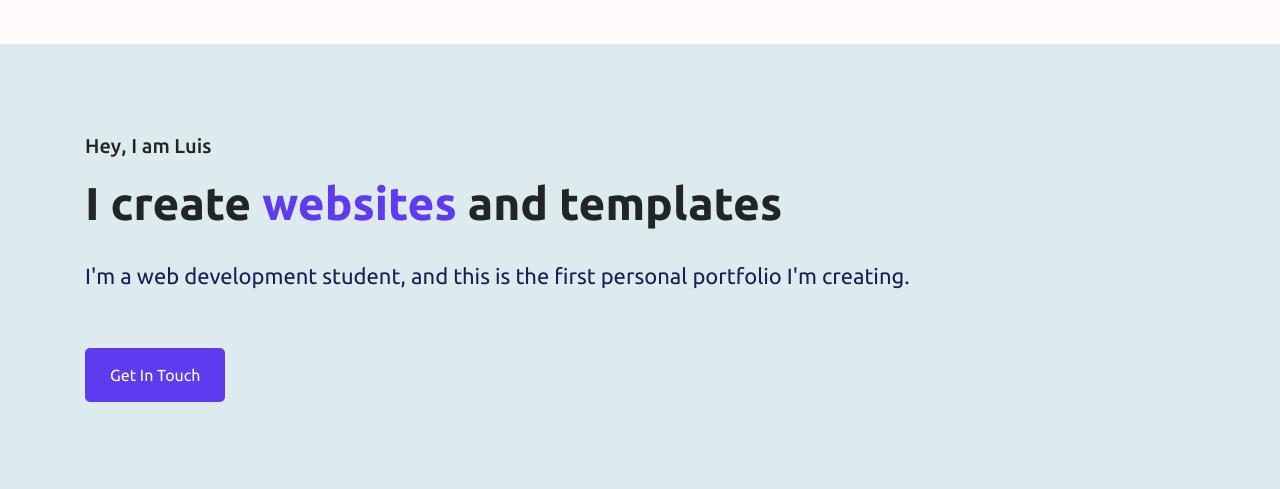
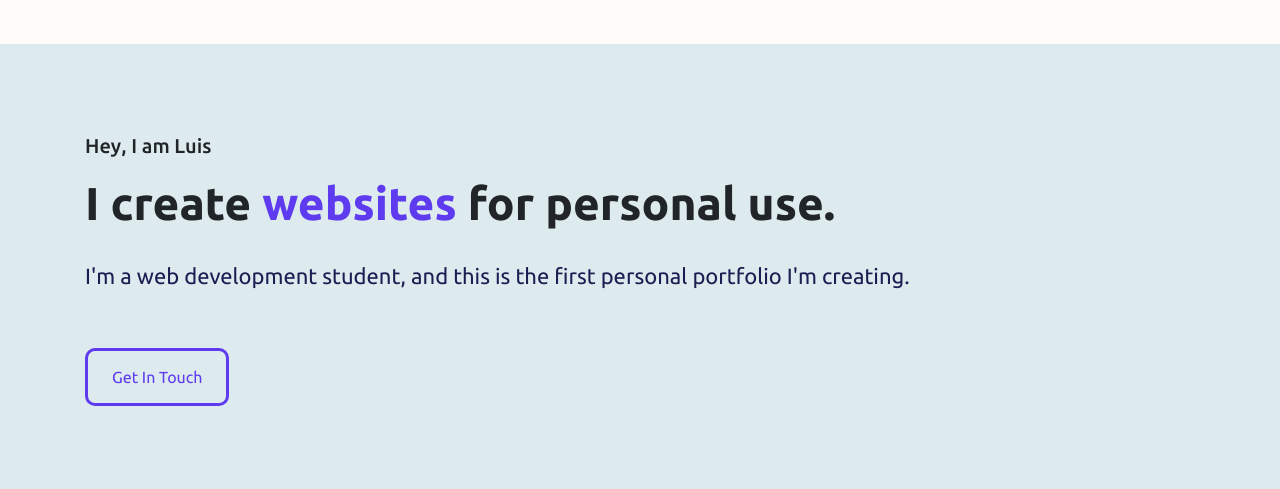
Before and after one commit to luis-afonso136/Personal-Portfolios, a plain HTML site: page index.html in a window 1280 px wide. Shown: the part 108-597 px from the top of the page. Drawn offline with nearby package versions, Linux system fonts and the light colour scheme.

Commit message:
Personal Portfolio #1

```diff
--- a/index.html
+++ b/index.html
@@ -5,14 +5,13 @@
     <meta charset="UTF-8">
     <meta name="viewport" content="width=device-width, initial-scale=1.0">
     <link rel="stylesheet" href="./style.css">
-    <link rel="stylesheet" href="./index.js">
     <link href="https://cdn.jsdelivr.net/npm/bootstrap@5.3.3/dist/css/bootstrap.min.css" rel="stylesheet"
         integrity="sha384-QWTKZyjpPEjISv5WaRU9OFeRpok6YctnYmDr5pNlyT2bRjXh0JMhjY6hW+ALEwIH" crossorigin="anonymous">
     <script src="https://cdn.jsdelivr.net/npm/bootstrap@5.3.3/dist/js/bootstrap.bundle.min.js"
         integrity="sha384-YvpcrYf0tY3lHB60NNkmXc5s9fDVZLESaAA55NDzOxhy9GkcIdslK1eN7N6jIeHz"
         crossorigin="anonymous"></script>
     <link href="https://cdn.jsdelivr.net/npm/remixicon@4.3.0/fonts/remixicon.css" rel="stylesheet" />
-    <title>Personal Portfolio</title>
+    <title>Personal Portfolio #1 | Luis Afonso</title>
 </head>
 
 <body>
@@ -21,19 +20,20 @@
         <a href="#">Home</a>
         <a href="#">About Me</a>
         <a href="#">Links</a>
-        <button href="#my-projects"><i class="ri-github-fill"></i>My Projects</button>
+        <button href="#"><i class="ri-github-fill"></i>My Projects</button>
     </nav>
 
     <div class="main">
         <div class="left">
             <h5>Hey, I am Luis</h5>
-            <h3>I create <span>websites</span> and templates</h3>
+            <h3>I create <span>websites</span> for personal use.</h3>
             <p>
                 I'm a web development student, and this is the first personal portfolio I'm creating.
             </p>
             <button>Get In Touch</button>
         </div>
     </div>
+
     <section>
         <div class="container">
             <div class="row">
@@ -59,9 +59,9 @@
                     </div>
                 </div>
             </div>
-
         </div>
     </section>
+
 
     <footer class="site-footer footer bg-black text-white">
         <div class="p-4">
--- a/style.css
+++ b/style.css
@@ -40,7 +40,7 @@ html {
 }
 
 .main {
-    background-color: #deebee;;
+    background-color: #deebee;
     padding: 90px 85px;
     display: flex;
     align-items: center;
@@ -72,12 +72,18 @@ html {
 
 .main .left button {
     margin-top: 40px;
+    color:#5e3bee;
+    cursor: pointer;
+    background-color: #deebee;
+    padding: 14px 24px;
+    border: 3px solid;
+    border-radius: 10px;
+}
+
+.main .left button:hover{
+    background-color: #5e3bee;
     color: #fff;
-    cursor: pointer;
-    background-color: #5e3bee;
-    padding: 14px 24px;
-    border: 1px solid transparent;
-    border-radius: 5px;
+    border: 3px solid;
 }
 
 section{
@@ -106,5 +112,4 @@ section{
     background-color: #fafafa;
     color: #5e3bee;
     border: 3px solid;
-    outline: #5e3bee;
 }
```
Also changed, not shown: index.js (deleted).
